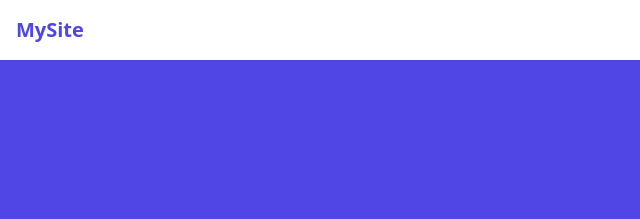
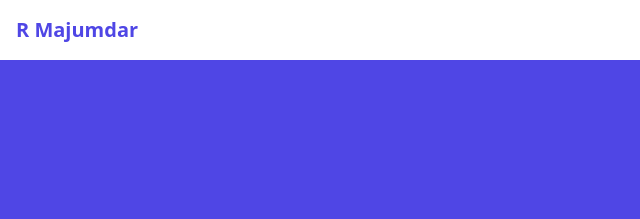
Before and after one commit to raj024majumdar/day1-html-tailwind, a plain HTML site: page index.html in a window 1280 px wide. Shown: the top 219 px of the page, 0-640 px from the left. Drawn offline with nearby package versions, Linux system fonts and the light colour scheme.

Commit message:
Project Title Changed

```diff
--- a/index.html
+++ b/index.html
@@ -11,7 +11,7 @@
   <!-- Header -->
   <header class="bg-white shadow-md">
     <div class="max-w-7xl mx-auto px-4 py-4 flex justify-between items-center">
-      <h1 class="text-xl font-bold text-indigo-600">MySite</h1>
+      <h1 class="text-xl font-bold text-indigo-600">R Majumdar</h1>
       <nav class="space-x-4">
         <a href="#" class="text-gray-600 hover:text-indigo-600">Home</a>
         <a href="#" class="text-gray-600 hover:text-indigo-600">About</a>
```
